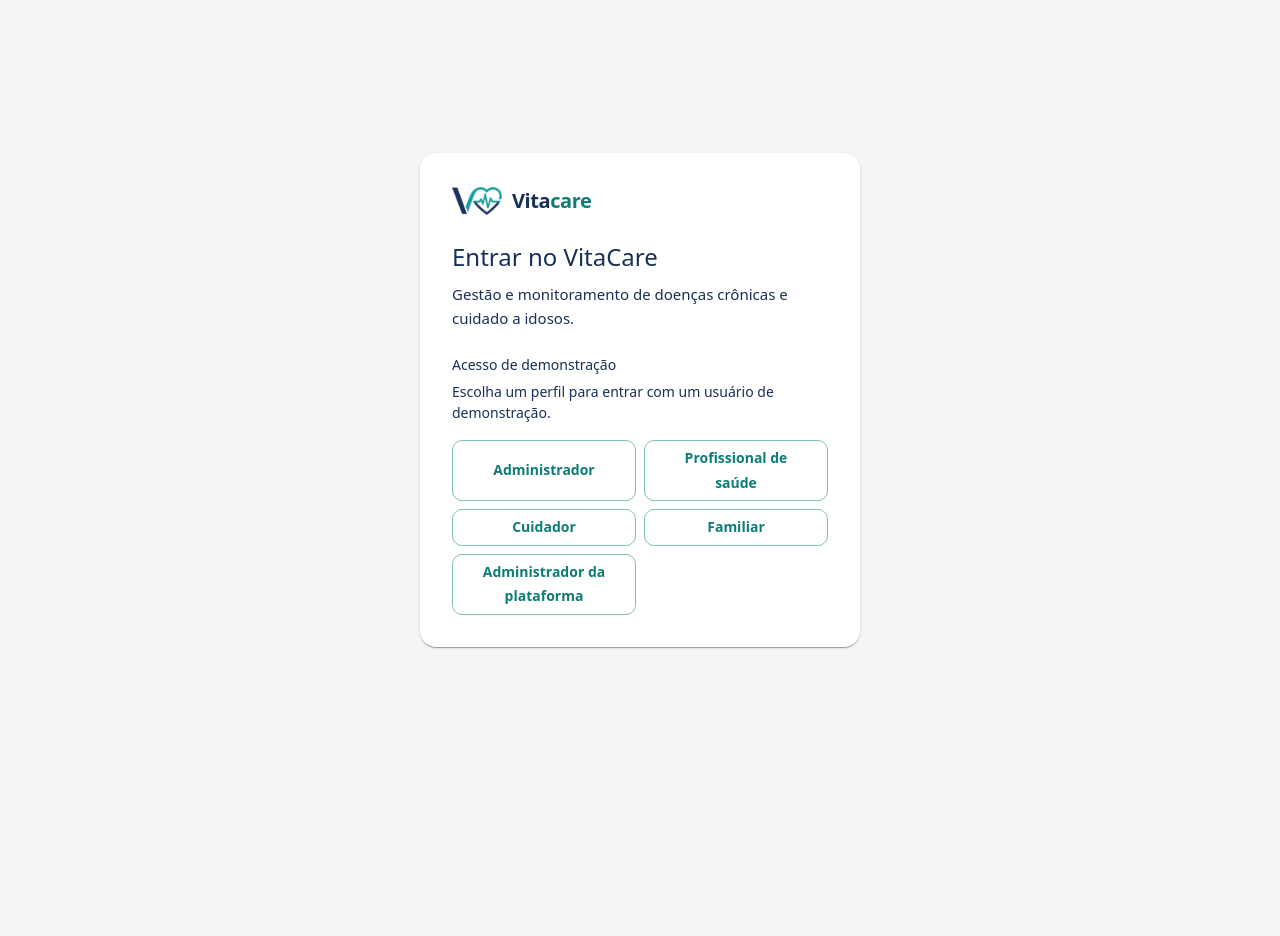
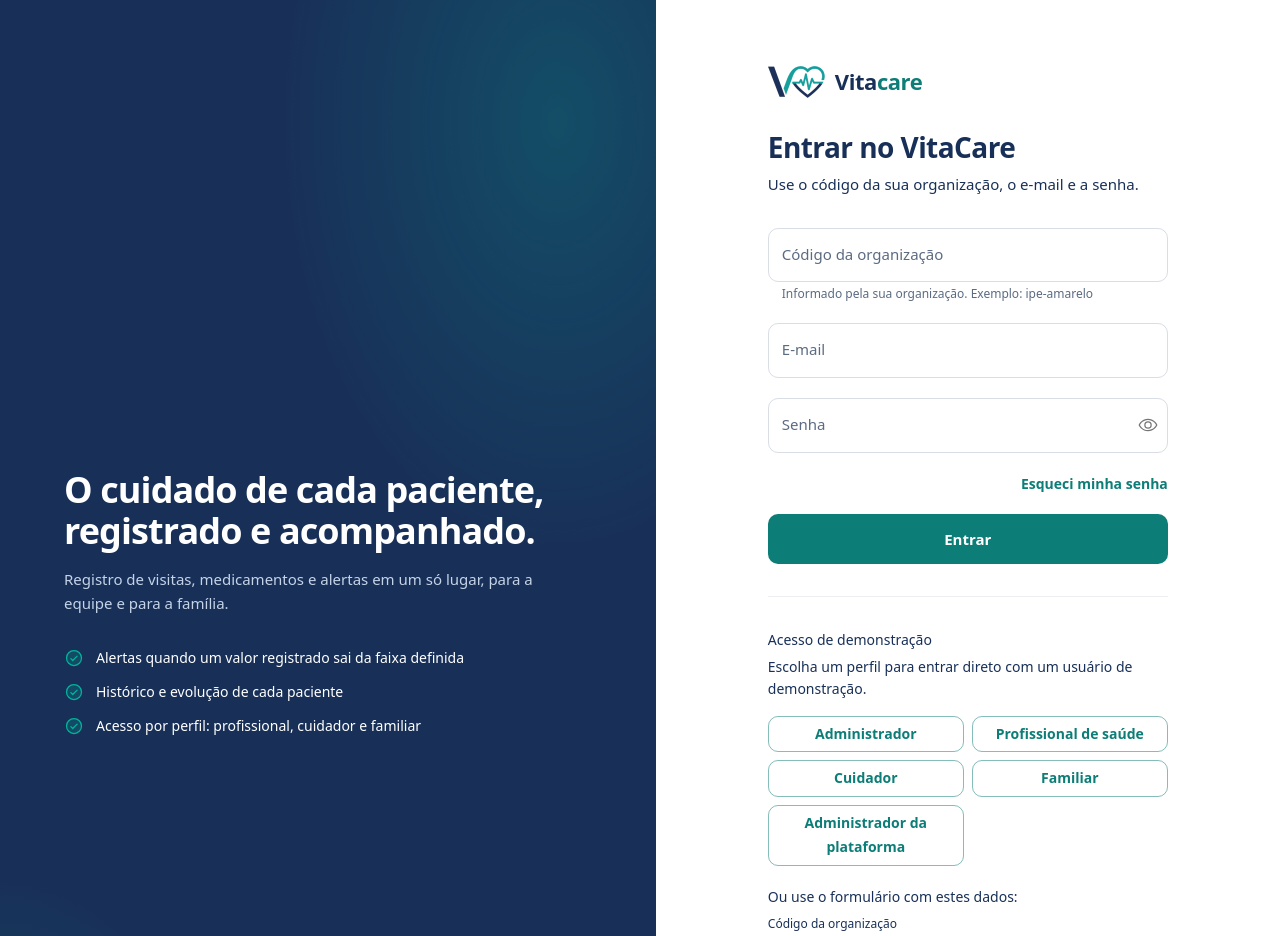
Before and after one commit to sistema-vitacare/vitacare-frontend, a React (Vite) app: page /login in a window 1280 px wide. Shown: the top 936 px of the page. Before the commit the page ends 800 px from the top, so only its background shows below. Built offline with nearby package versions, Linux system fonts and the light colour scheme.

Commit message:
Cria o formulário de login com código da organização, e-mail e senha

```diff
--- a/src/data/login.js
+++ b/src/data/login.js
@@ -1,7 +1,36 @@
+import { DEMO_PASSWORD } from './mocks/credentials.js';
+import { organization } from './mocks/organization.js';
+import { users } from './mocks/users.js';
+
 export const loginContent = {
   title: 'Entrar no VitaCare',
+  subtitle: 'Use o código da sua organização, o e-mail e a senha.',
+  submit: 'Entrar',
+  forgotPassword: 'Esqueci minha senha',
   expired: 'Sua sessão expirou. Entre novamente para continuar.',
+  passwordChanged: 'Senha definida. Entre com a nova senha.',
+  // Mensagem única: a API não diz qual campo errou, e a tela também não.
+  invalidCredentials: 'Código da organização, e-mail ou senha incorretos.',
+  // A API não informa quanto falta para o desbloqueio; o bloqueio dura 15
+  // minutos a partir da última tentativa.
+  blocked:
+    'Muitas tentativas sem sucesso. Por segurança, o acesso a esta conta está pausado. Tente de novo em até 15 minutos.',
   demoTitle: 'Acesso de demonstração',
-  demoText: 'Escolha um perfil para entrar com um usuário de demonstração.',
+  demoText:
+    'Escolha um perfil para entrar direto com um usuário de demonstração.',
+  demoFormText: 'Ou use o formulário com estes dados:',
   demoError: 'Não foi possível entrar. Tente de novo.',
 };
+
+const admin = users.find(
+  (user) => user.profile.code === 'admin' && user.status === 'active',
+);
+const invited = users.find((user) => user.status === 'pending');
+
+// Dados para entrar pelo formulário no modo de dados simulados.
+export const demoCredentials = [
+  { label: 'Código da organização', value: organization.code },
+  { label: 'Senha', value: DEMO_PASSWORD },
+  { label: 'E-mail da administradora', value: admin.email },
+  { label: 'E-mail da convidada (primeiro acesso)', value: invited.email },
+];
--- a/src/pages/Login/LoginPage.jsx
+++ b/src/pages/Login/LoginPage.jsx
@@ -1,91 +1,154 @@
-import { Alert, Box, Button, Paper, Stack, Typography } from '@mui/material';
+import {
+  Alert,
+  Box,
+  Button,
+  Divider,
+  Link,
+  Stack,
+  TextField,
+  Typography,
+} from '@mui/material';
 import { useState } from 'react';
-import { Navigate } from 'react-router';
+import { Navigate, Link as RouterLink } from 'react-router';
+import AuthLayout from '../../components/AuthLayout.jsx';
+import PasswordField from '../../components/PasswordField.jsx';
 import { PATHS, homePath } from '../../constants/routes.js';
-import { appInfo } from '../../data/app.js';
-import { loginContent } from '../../data/login.js';
-import { shellContent } from '../../data/navigation.js';
+import { accessErrors } from '../../data/access.js';
+import { demoCredentials, loginContent } from '../../data/login.js';
 import { profileLabels } from '../../data/profiles.js';
+import { useAccessForm } from '../../hooks/useAccessForm.js';
 import { useSession } from '../../hooks/useSession.js';
-import { DEMO_PROFILES } from '../../services/authService.js';
+import { AUTH_ERRORS, DEMO_PROFILES } from '../../services/authService.js';
+import {
+  fieldErrorsFromApi,
+  validateEmail,
+  validateOrganizationCode,
+  validatePassword,
+} from '../../utils/authValidation.js';
+
+const validators = {
+  organizationCode: validateOrganizationCode,
+  email: validateEmail,
+  password: validatePassword,
+};
 
 /**
- * Entrada no sistema. Por enquanto, só os atalhos de demonstração; o
- * formulário com código da organização, e-mail e senha vem ao lado deles.
+ * Entrada no sistema: código da organização, e-mail e senha (UC01) e, no
+ * modo de dados simulados, os atalhos de demonstração.
  */
 export default function LoginPage() {
-  const { status, can, signIn } = useSession();
+  const { status, notice, can, signIn, signInWithPassword } = useSession();
+  // Depois do primeiro acesso, a API exige login com a senha nova; código e
+  // e-mail já vêm preenchidos.
+  const { values, setValues, setErrors, check, fieldProps } = useAccessForm(
+    {
+      organizationCode: notice?.organizationCode ?? '',
+      email: notice?.email ?? '',
+      password: '',
+    },
+    validators,
+  );
+  const [formError, setFormError] = useState(null);
   const [pending, setPending] = useState(null);
-  const [failed, setFailed] = useState(false);
 
-  // Quem já entrou não fica no login. Isso também leva à página inicial logo
-  // depois do atalho, quando a sessão passa a `authenticated`.
+  // Quem já entrou não fica no login. Isso também leva adiante logo depois
+  // da entrada, quando a sessão muda de estado.
   if (status === 'authenticated') {
     return <Navigate to={homePath(can) ?? PATHS.HOME} replace />;
+  }
+  if (status === 'restricted') {
+    return <Navigate to={PATHS.FIRST_ACCESS} replace />;
+  }
+
+  async function handleSubmit(event) {
+    event.preventDefault();
+    setFormError(null);
+    if (!check(event.currentTarget)) {
+      return;
+    }
+
+    setPending('form');
+    try {
+      await signInWithPassword(values);
+    } catch (error) {
+      setPending(null);
+      if (error.code === AUTH_ERRORS.INVALID_CREDENTIALS) {
+        setFormError(loginContent.invalidCredentials);
+        setValues((current) => ({ ...current, password: '' }));
+      } else if (error.code === AUTH_ERRORS.TEMPORARILY_BLOCKED) {
+        setFormError(loginContent.blocked);
+      } else if (error.status === 422) {
+        setErrors(fieldErrorsFromApi(error));
+      } else {
+        setFormError(accessErrors.unexpected);
+      }
+    }
   }
 
   async function handleDemo(profileCode) {
     setPending(profileCode);
-    setFailed(false);
+    setFormError(null);
     try {
       await signIn(profileCode);
     } catch {
-      setFailed(true);
+      setFormError(loginContent.demoError);
       setPending(null);
     }
   }
 
   return (
-    <Box
-      component="main"
-      sx={{
-        minHeight: '100dvh',
-        display: 'grid',
-        placeItems: 'center',
-        px: 2,
-        py: 4,
-        bgcolor: 'background.default',
-      }}
-    >
-      <Paper sx={{ width: '100%', maxWidth: 440, p: { xs: 3, sm: 4 } }}>
-        <Stack spacing={3}>
-          <Stack direction="row" spacing={1.25} sx={{ alignItems: 'center' }}>
-            <Box
-              component="img"
-              src="/logo-mark.png"
-              alt=""
-              sx={{ height: 28, display: 'block' }}
-            />
-            <Typography
-              component="span"
-              sx={{
-                fontWeight: 700,
-                fontSize: '1.25rem',
-                letterSpacing: '-0.02em',
-              }}
-            >
-              {shellContent.brandStart}
-              <Box component="span" sx={{ color: 'primary.main' }}>
-                {shellContent.brandEnd}
-              </Box>
-            </Typography>
-          </Stack>
-
-          <Box>
-            <Typography variant="h5" component="h1" gutterBottom>
-              {loginContent.title}
-            </Typography>
-            <Typography color="text.secondary">
-              {appInfo.description}
-            </Typography>
-          </Box>
-
+    <AuthLayout title={loginContent.title} subtitle={loginContent.subtitle}>
+      <Stack spacing={2.5}>
         {status === 'expired' ? (
           <Alert severity="info">{loginContent.expired}</Alert>
         ) : null}
-          {failed ? (
-            <Alert severity="error">{loginContent.demoError}</Alert>
+        {notice?.kind === 'passwordChanged' ? (
+          <Alert severity="success">{loginContent.passwordChanged}</Alert>
         ) : null}
+        {formError ? <Alert severity="error">{formError}</Alert> : null}
+
+        <Stack
+          component="form"
+          spacing={2.5}
+          noValidate
+          onSubmit={handleSubmit}
+        >
+          <TextField
+            {...fieldProps('organizationCode')}
+            autoComplete="organization"
+          />
+          <TextField
+            {...fieldProps('email')}
+            type="email"
+            autoComplete="username"
+          />
+          <PasswordField
+            {...fieldProps('password')}
+            autoComplete="current-password"
+          />
+          <Link
+            component={RouterLink}
+            to={PATHS.PASSWORD_RECOVERY}
+            underline="hover"
+            variant="body2"
+            sx={{ alignSelf: 'flex-end', fontWeight: 600 }}
+          >
+            {loginContent.forgotPassword}
+          </Link>
+          <Button
+            type="submit"
+            variant="contained"
+            size="large"
+            fullWidth
+            loading={pending === 'form'}
+            disabled={pending !== null && pending !== 'form'}
+          >
+            {loginContent.submit}
+          </Button>
+        </Stack>
+      </Stack>
+
+      <Divider sx={{ my: 4 }} />
 
       <Box component="section" aria-labelledby="demo-title">
         <Typography
@@ -117,9 +180,30 @@ export default function LoginPage() {
             </Button>
           ))}
         </Box>
+        <Typography variant="body2" color="text.secondary" sx={{ mt: 2.5 }}>
+          {loginContent.demoFormText}
+        </Typography>
+        <Box component="dl" sx={{ m: 0, mt: 1 }}>
+          {demoCredentials.map(({ label, value }) => (
+            <Box key={label} sx={{ mt: 1 }}>
+              <Typography
+                component="dt"
+                variant="caption"
+                color="text.secondary"
+              >
+                {label}
+              </Typography>
+              <Typography
+                component="dd"
+                variant="body2"
+                sx={{ m: 0, fontWeight: 600, overflowWrap: 'anywhere' }}
+              >
+                {value}
+              </Typography>
             </Box>
-        </Stack>
-      </Paper>
+          ))}
         </Box>
+      </Box>
+    </AuthLayout>
   );
 }
```
Also changed, not shown: 1 other file (tests, documents, lock files or other folders). Lines whose indentation alone changed are shown as unchanged.
